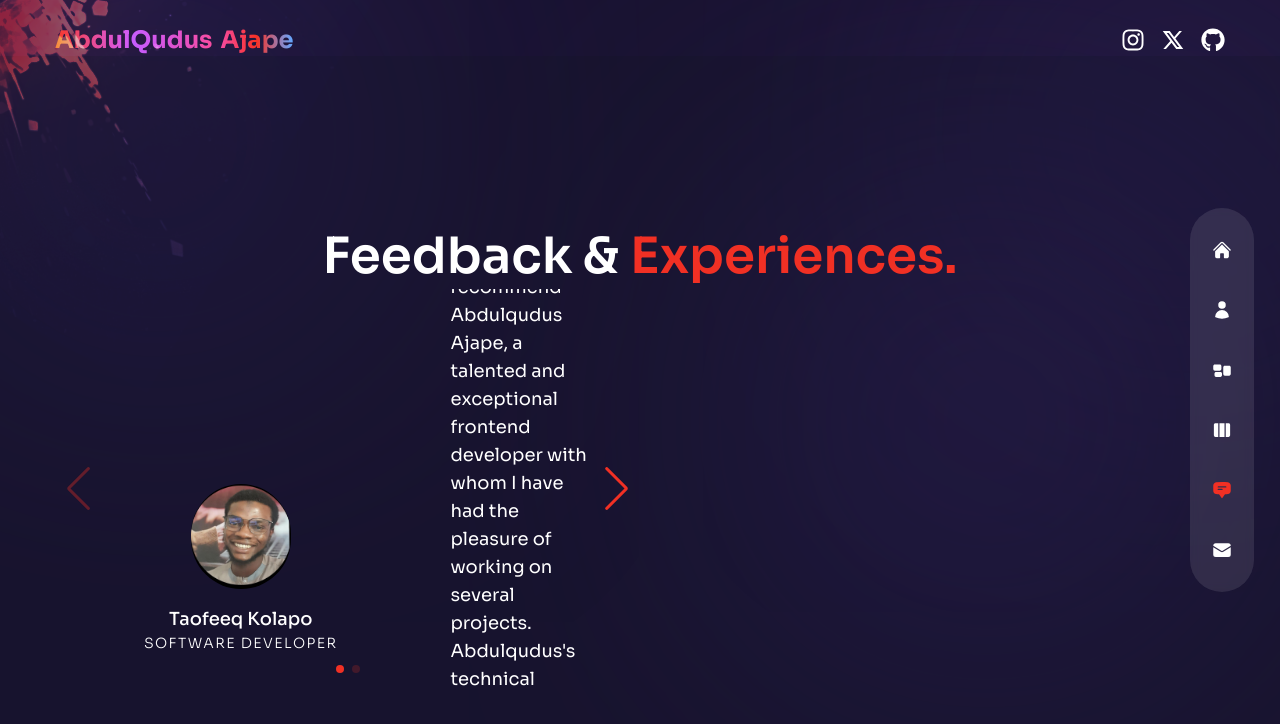
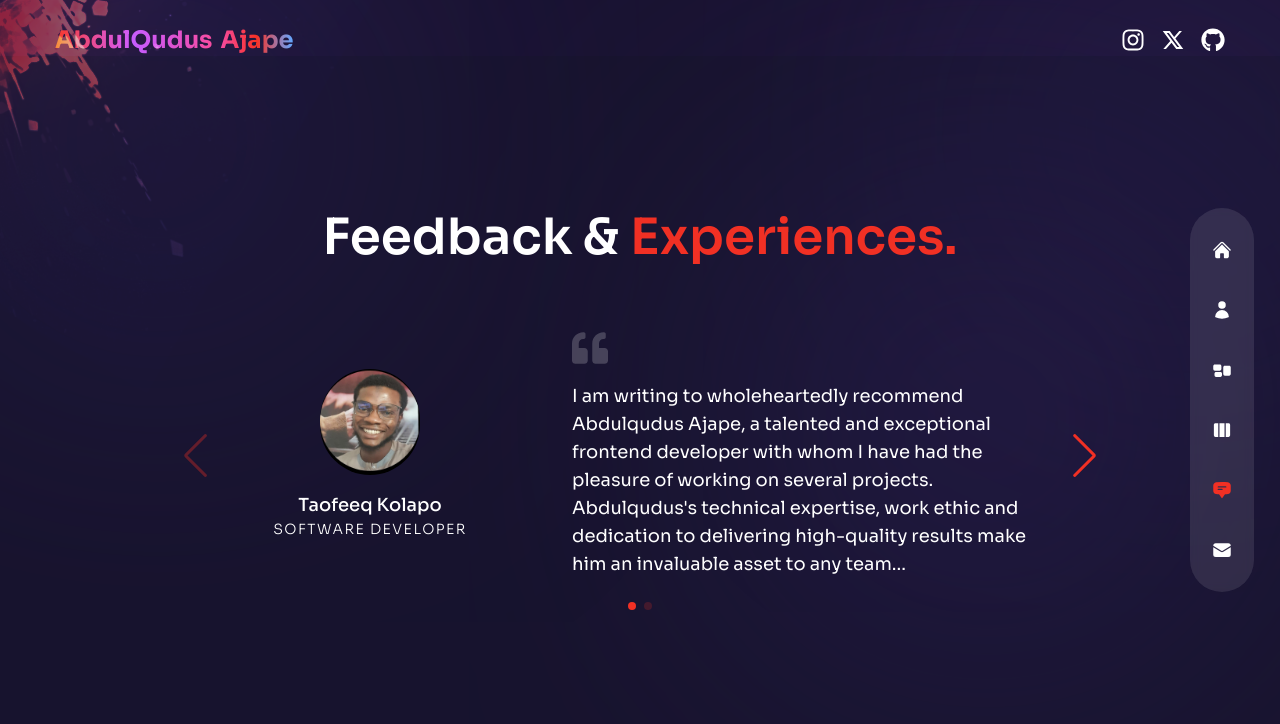
Before and after one commit to aDevMister/abdulqudus-ajape, a Next.js app: page /testimonials in a window 1280 px wide. Shown: the top 724 px of the page. Built offline with nearby package versions, Linux system fonts and the light colour scheme.

Commit message:
testimonial/feedback page res

```diff
--- a/components/Bulb.js
+++ b/components/Bulb.js
@@ -1,9 +1,9 @@
 import Image from "next/image";
 const Bulb = () => {
   return (
-    // <div className="w-[200px] xl:w-[300px] absolute -right-16 z-10 -bottom-2 mix-blend-color-dodge  animate-pulse duration-75   ">
+    // <div className="absolute -left-40 -bottom-16 rotate-12 mix-blend-color-dodge animate-pulse duration-75 lg:z-10 w-[200px] xl:w-[260px] ">
 
-    <div className="absolute -left-40 -bottom-16 rotate-12 mix-blend-color-dodge animate-pulse duration-75 z-5 w-[200px] xl:w-[260px] ">
+    <div className="w-[200px] xl:w-[300px] absolute -left-32 lg:z-10 -bottom-36 mix-blend-color-dodge  animate-pulse duration-75   ">
       <Image
         src={"/bulb.png"}
         width={260}
--- a/components/Circles.js
+++ b/components/Circles.js
@@ -1,7 +1,7 @@
 import Image from "next/image";
 const Circles = () => {
   return (
-    <div className="w-[200px] xl:w-[300px] absolute -right-16 z-10 -bottom-2 mix-blend-color-dodge  animate-pulse duration-75   ">
+    <div className="w-[200px] xl:w-[300px] absolute -right-16 lg:z-10 -bottom-2 mix-blend-color-dodge  animate-pulse duration-75   ">
       <Image
         src={"/circles.png"}
         width={260}
--- a/components/TestimonialSlider.js
+++ b/components/TestimonialSlider.js
@@ -35,12 +35,12 @@ const TestimonialSlider = () => {
       navigation={true}
       pagination={{ clickable: true }}
       modules={[Navigation, Pagination]}
-      className="h-[400px] "
+      className="h-[340px] "
     >
       {testimonialSlider.map((person, index) => (
         <SwiperSlide key={index}>
-          <div className="flex flex-col items-center md:flex-row gap-x-8 h-[70vh] px-12">
-            <div className="w-full max-w-[300px] flex flex-col items-center relative mx-auto md:mx-0">
+          <div className="flex flex-col items-center overflow-y-auto md:flex-row gap-x-3 h-[42vh] px-12">
+            <div className="w-full max-w-[300px] flex flex-col items-center relative  md:mx-0">
               <div className="flex flex-col items-center text-center">
                 <div className="mb-4 mx-auto">
                   <Image
--- a/pages/about/index.js
+++ b/pages/about/index.js
@@ -25,6 +25,7 @@ import {
   SiPostman,
   SiFigma,
 } from "react-icons/si";
+import Bulb from "../../components/Bulb";
 
 //  data
 const aboutData = [
@@ -186,6 +187,8 @@ const About = () => {
           </div>
         </motion.div>
       </div>
+      <Bulb />
+
     </div>
   );
 };
--- a/pages/testimonials/index.js
+++ b/pages/testimonials/index.js
@@ -3,14 +3,14 @@ import { motion } from "framer-motion";
 import { fadeIn } from "../../variants";
 const Testimonials = () => {
   return (
-    <div className="h-full bg-primary/30 py-32 text-center ">
-      <div className="container mx-auto h-full flex flex-col justify-center  ">
+    <div className=" bg-primary/30 h-[100vh] pt-[2rem]  text-center ">
+      <div className="container mx-auto flex flex-col justify-center  ">
         <motion.h2
           variants={fadeIn("up", "0.2")}
           initial="hidden"
           animate="show"
           exit="hidden"
-          className="h2 mb-8 xl:mb-0"
+          className="h2 lg:pt-[10%]"
         >
           Feedback &  <span className="text-accent">Experiences.</span>
         </motion.h2>
@@ -19,7 +19,7 @@ const Testimonials = () => {
           initial="hidden"
           animate="show"
           exit="hidden"
-          className="w-[50%]"
+          className="w-full lg:px-[10%]"
         >
           <TestimonialSlider />
         </motion.div>
--- a/pages/work/index.js
+++ b/pages/work/index.js
@@ -17,9 +17,11 @@ const Work = () => {
               initial="hidden"
               animate="show"
               exit="hidden"
-              className="h2 pt-12 lg:mt-[2rem]"
+              className="lg:pt-0 pt-4"
             >
-              My work <span className="text-accent">,</span>{" "}
+              <div className="h2">
+                My work <span className="text-accent">,</span>
+              </div>
             </motion.h2>
             <motion.p
               variants={fadeIn("up", 0.4)}
@@ -27,7 +29,6 @@ const Work = () => {
               animate="show"
               exit="hidden"
               className="mb-4 max-w-[400px]  md:max-w-[100%] mx-auto lg:mx-0 "
-
             >
               Explore my portfolio of projects that demonstrate my commitment to
               quality and creativity. Each piece highlights my ability to solve
```
